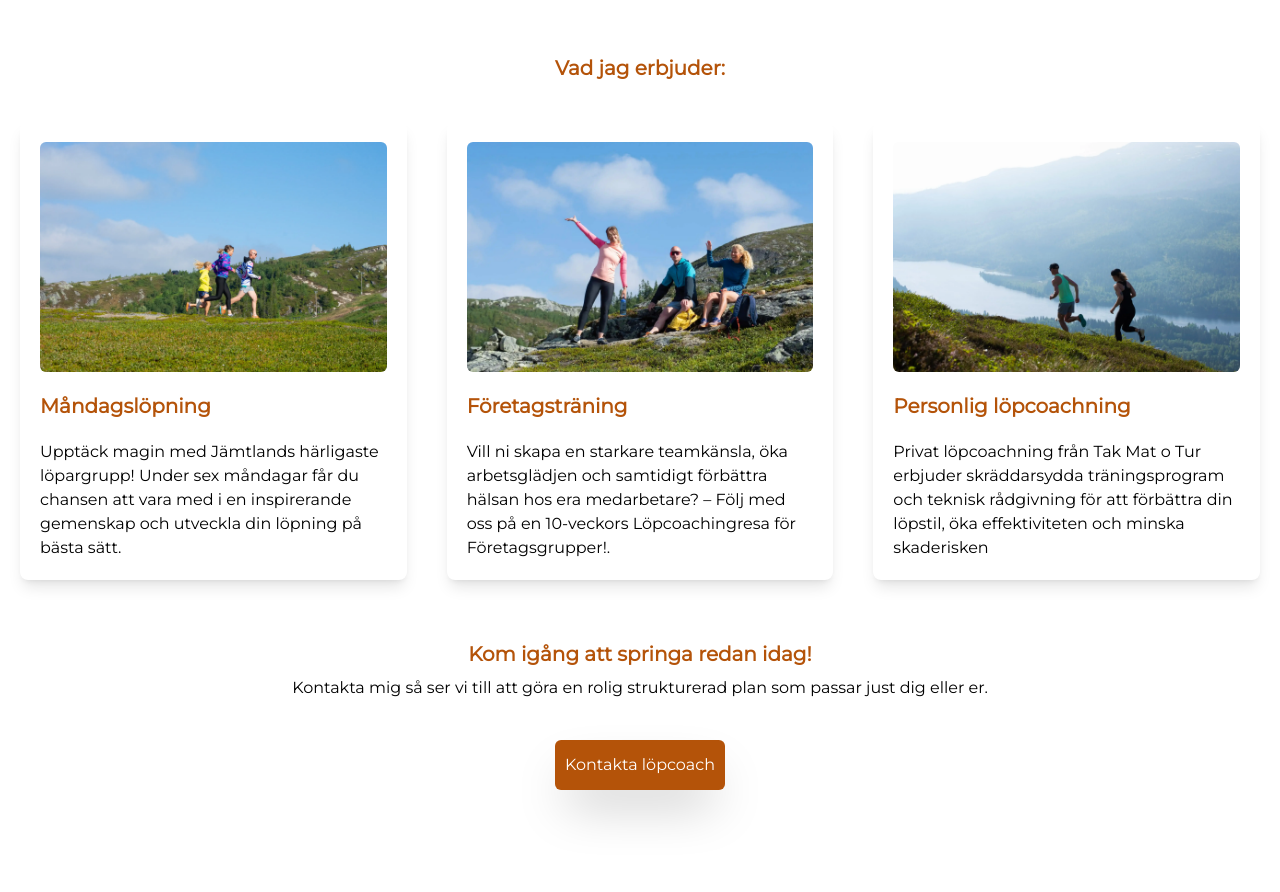
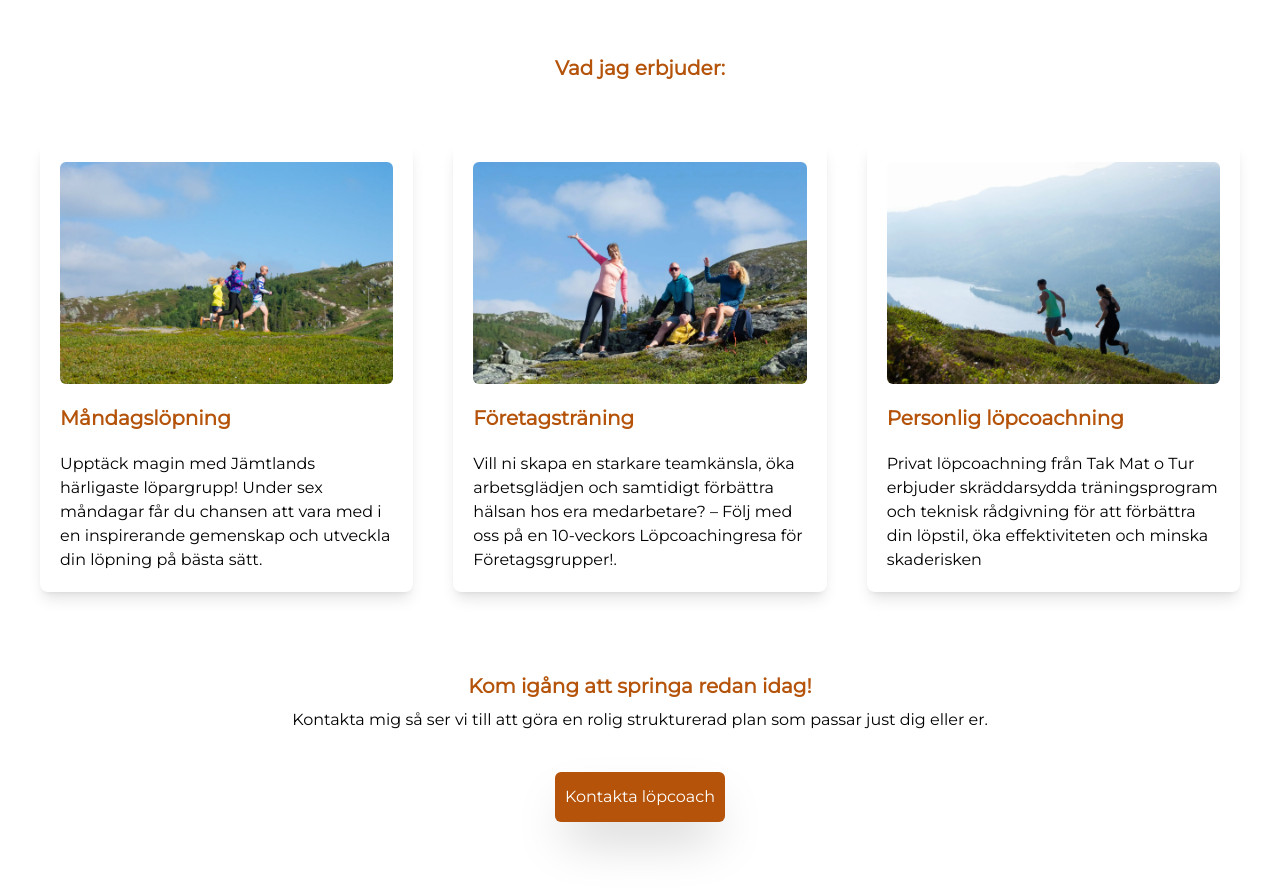
Before and after one commit to BoMar-Dev/takmatotur, a React (Vite) app in the folder client/: page /coach in a window 1280 px wide. Shown: the part 1300-2192 px from the top of the page. Built offline with nearby package versions, Linux system fonts and the light colour scheme; a web font is replaced by a local one; what tailwindcss-animated would draw is missing.

Commit message:
adding auto close to the form after submitting ( 2 sek )

```diff
--- a/client/src/components/forms/AccomodationForm.jsx
+++ b/client/src/components/forms/AccomodationForm.jsx
@@ -53,6 +53,10 @@ const AccomodationForm = ({ closeForm }) => {
         console.log("Server response:", data);
         setEmailSent(true);
         setEmailError(false);
+        // Auto-close the form after 2 seconds when the form is submittet and came back as all good ( Skickat )
+        setTimeout(() => {
+          closeForm(); // coming as a callbackfunction from the parent
+        }, 2000);
       } else {
         console.log("Error response from server:", data);
         setEmailSent(false);
--- a/client/src/pages/Coach.jsx
+++ b/client/src/pages/Coach.jsx
@@ -131,7 +131,7 @@ const Coach = () => {
         </h2>
       </div>
 
-      <div className="max-w-screen-xl mx-auto flex flex-col space-y-8 xl:flex-row xl:space-y-0 xl:space-x-10 mb-10">
+      <div className="max-w-screen-xl mx-auto flex flex-col space-y-8 xl:flex-row xl:space-y-0 xl:space-x-10 mb-10 md:p-5 ">
         <Card
           image={mondayRun}
           title="Måndagslöpning"
```
